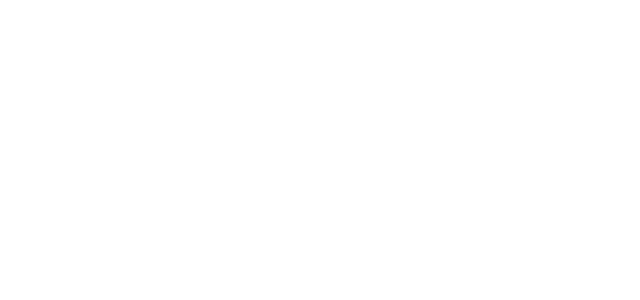
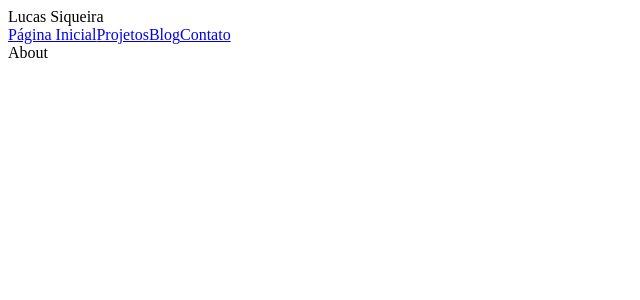
Before and after one commit to lucasiqueira/portfolio, a React (Vite) app in the folder frontend/: page /about in a window 1280 px wide. Before the commit this address had no page. Shown: the top 300 px of the page, without its empty margins (0-640 px from the left). Built offline with nearby package versions, Linux system fonts and the light colour scheme.

Commit message:
feat: creates app pages

```diff
--- a/frontend/src/App.tsx
+++ b/frontend/src/App.tsx
@@ -1,13 +1,21 @@
 import { Route, Routes } from "react-router-dom";
 import Home from "./pages/Home";
 import Blog from "./pages/Blog";
+import NotFound from "./pages/NotFound";
+import Contact from "./pages/Contact";
+import Projects from "./pages/Projects";
+import About from "./pages/About";
 
 function App() {
 
   return (
     <Routes>
       <Route path="/" element={ <Home /> } />
+      <Route path="/about" element={ <About /> } />
       <Route path="/blog" element={ <Blog /> } />
+      <Route path="/projects" element={ <Projects /> } />
+      <Route path="/contact" element={ <Contact /> } />
+      <Route path="/*" element={ <NotFound /> } />
     </Routes>
   )
 }
--- /dev/null
+++ b/frontend/src/components/Header.tsx
@@ -0,0 +1,18 @@
+import React from 'react'
+import { Link } from 'react-router-dom';
+
+const Header: React.FC = () => {
+  return (
+    <header>
+      <div>Lucas Siqueira</div>
+      <div>
+        <Link to="/">Página Inicial</Link>
+        <Link to="/projects">Projetos</Link>
+        <Link to="/blog">Blog</Link>
+        <Link to="/contact">Contato</Link>
+      </div>
+    </header>
+  )
+}
+
+export default Header;
--- /dev/null
+++ b/frontend/src/pages/About.tsx
@@ -0,0 +1,13 @@
+import React from 'react'
+import Header from '../components/Header'
+
+const About: React.FC = () => {
+  return (
+    <>
+      <Header />
+      <div>About</div>
+    </>
+  )
+}
+
+export default About
--- /dev/null
+++ b/frontend/src/pages/Blog.tsx
@@ -0,0 +1,13 @@
+import React from 'react'
+import Header from '../components/Header'
+
+const Blog: React.FC = () => {
+  return (
+    <>
+      <Header />
+      <div>Blog</div>
+    </>
+  )
+}
+
+export default Blog
--- /dev/null
+++ b/frontend/src/pages/Contact.tsx
@@ -0,0 +1,14 @@
+import React from 'react'
+import Header from '../components/Header'
+
+const Contact: React.FC = () => {
+  return (
+    <>
+      <Header />
+      <div>Informações de contato</div>
+      <p>Passa um ZAP!</p>
+    </>
+  )
+}
+
+export default Contact
--- /dev/null
+++ b/frontend/src/pages/Home.tsx
@@ -0,0 +1,14 @@
+import React from 'react';
+import Header from '../components/Header';
+
+const Home: React.FC = () => {
+  return (
+    <div>
+      <Header />
+      <h1>Bem-vindo à página inicial!</h1>
+      <p>Aqui você pode começar a construir sua aplicação.</p>
+    </div>
+  );
+};
+
+export default Home;
--- /dev/null
+++ b/frontend/src/pages/NotFound.tsx
@@ -0,0 +1,12 @@
+import React from 'react';
+
+const NotFound: React.FC = () => {
+  return (
+    <div>
+      <h1>404 - Página não encontrada</h1>
+      <p>Desculpe, a página que você está procurando não existe.</p>
+    </div>
+  );
+};
+
+export default NotFound;
--- /dev/null
+++ b/frontend/src/pages/Projects.tsx
@@ -0,0 +1,13 @@
+import React from 'react'
+import Header from '../components/Header'
+
+const Projects: React.FC = () => {
+  return (
+    <>
+      <Header />
+      <div>Projects</div>
+    </>
+  )
+}
+
+export default Projects
```
